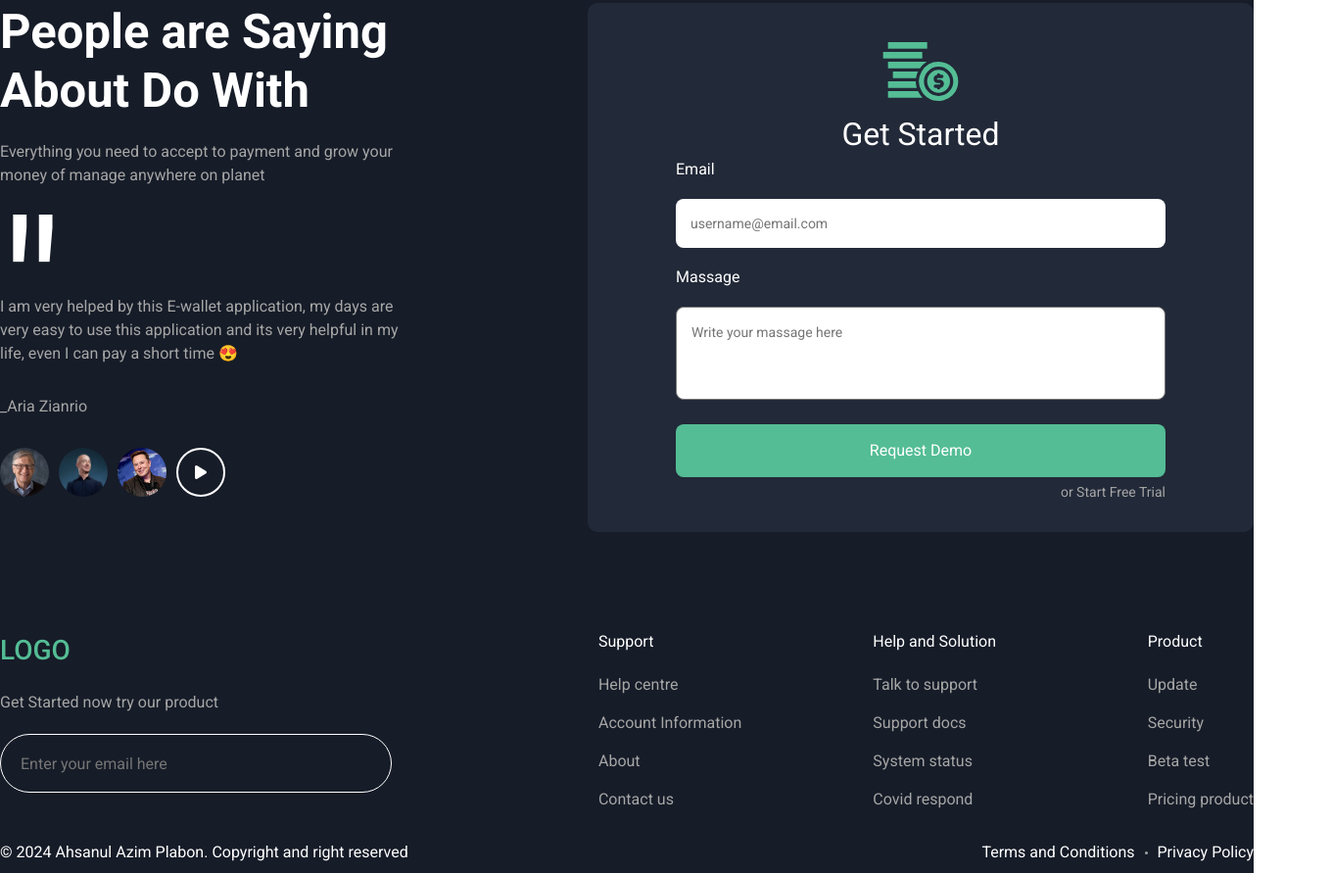
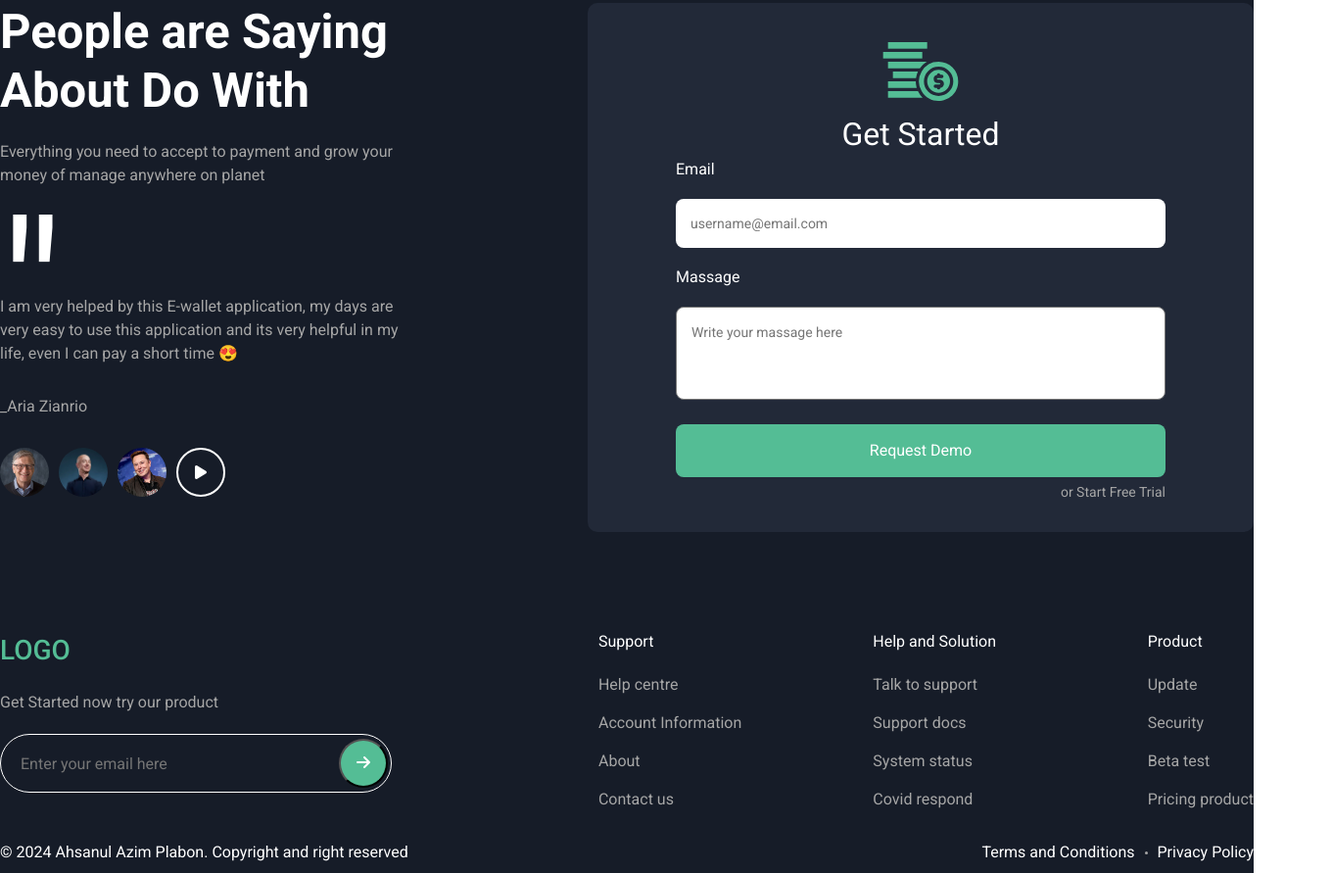
Before and after one commit to plabon6/web-dev, a plain HTML site: page index.html in a window 1280 px wide. Shown: the part 4139-5030 px from the top of the page at 98% size, 1360 px wide, since content can reach past the window. Drawn offline with Linux system fonts and the light colour scheme.

Commit message:
Fixed Layout

```diff
--- a/index.html
+++ b/index.html
@@ -276,7 +276,10 @@
                     <a href="#">LOGO</a>
                 </div>
                 <p>Get Started now try our product</p>
+                <div class="email">
                 <input type="email" placeholder="Enter your email here">
+                <button class="email-submit" type="submit"><i class="fa-solid fa-arrow-right"></i></button>
+                </div>
             </div>
             <div class="column flex2">
                 <h4>Support</h4>
--- a/style.css
+++ b/style.css
@@ -453,7 +453,7 @@ nav{
 
 .facilities-image{
     margin-top: -15px;
-    margin-right: -80px;
+    margin-right: -10px;
 }
 
 
@@ -786,9 +786,26 @@ footer{
     height: 60px;
     border-radius: 50px;
     padding: 0 20px;
+    margin-bottom: 0;
     background-color: var(--clr-neutral-dark);
     border: 1px solid white;
     color: white;
+}
+
+.email{
+    display: flex;
+    position: relative;
+}
+
+.email-submit{
+    position: absolute;
+    width: 50px;
+    height: 50px;
+    border-radius: 50%;
+    background-color: var(--clr-primary);
+    color: white;
+    right: 155px;
+    top: 5px;
 }
 
 .top-footer{
```
